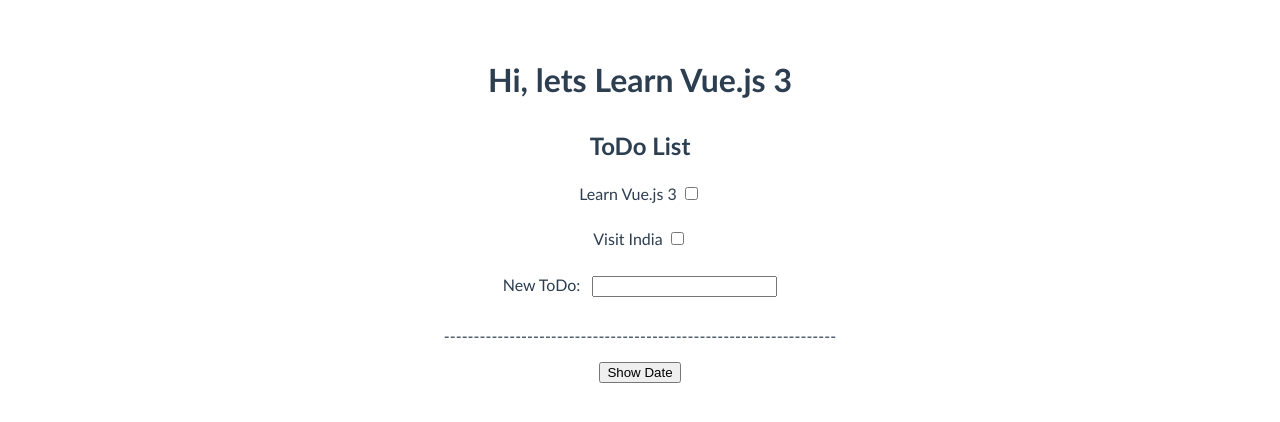
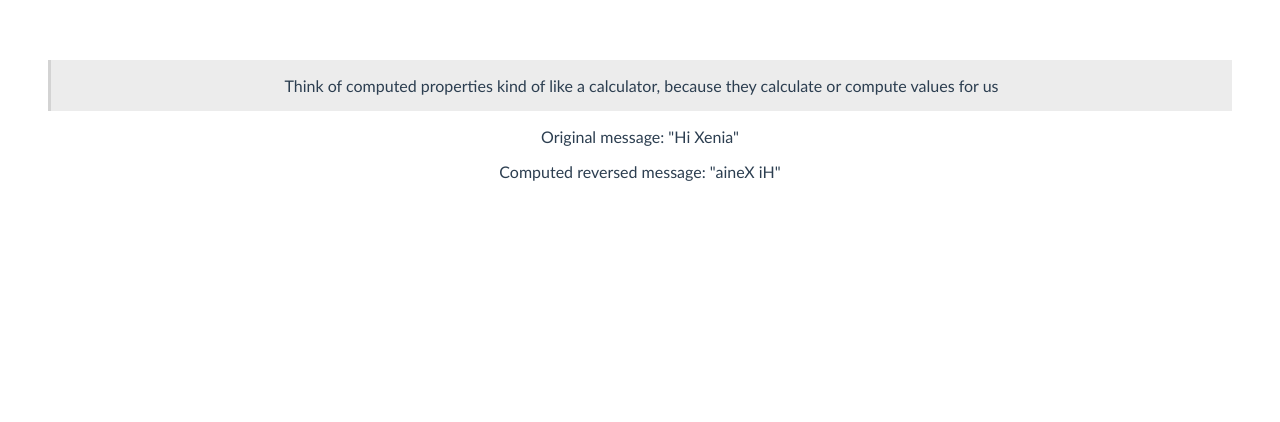
Before and after one commit to KsaniyaN/vue-playground, a Vue app: page / in a window 1280 px wide. Shown: the top 422 px of the page. Built offline with nearby package versions, Linux system fonts and the light colour scheme.

Commit message:
HeroesList, Computed components, tidying up

```diff
--- /dev/null
+++ b/jsconfig.json
@@ -0,0 +1,5 @@
+{
+    "include": [
+      "./src/**/*"
+    ]
+}
--- a/src/App.vue
+++ b/src/App.vue
@@ -1,27 +1,33 @@
 <template>
     <!-- <Nav /> -->
-    <TodoApp />
-    <Parent />
+    <!-- <TodoApp />
+    <Parent /> -->
+    <!-- <HeroesList /> -->
+    <Computed />
 </template>
 
 <script>
 import Nav from "./components/Nav.vue";
+import TodoApp from "./components/TodoApp.vue";
 import Parent from "./components/Parent.vue";
-import TodoApp from './components/TodoApp.vue';
+import HeroesList from "./components/HeroesList.vue";
+import Computed from "./components/Computed.vue";
 
 export default {
     name: "App",
     components: {
         Nav,
         TodoApp,
-        Parent
-    }
-}
+        Parent,
+        HeroesList,
+        Computed,
+    },
+};
 </script>
 
 <style>
 #app {
-    font-family: 'Trebuchet MS', Helvetica, Arial, sans-serif;
+    font-family: "Trebuchet MS", Helvetica, Arial, sans-serif;
     text-align: center;
     color: #2c3e50;
     margin-top: 60px;
--- /dev/null
+++ b/src/components/Computed.vue
@@ -0,0 +1,39 @@
+<!-- https://vuejs.org/v2/guide/computed.html#Computed-Properties -->
+<!-- https://www.vuemastery.com/courses/intro-to-vue-3/computed-properties-vue3/ -->
+
+<template>
+    <blockquote>
+        Think of computed properties kind of like a calculator, because they
+        calculate or compute values for us
+    </blockquote>
+    <div>
+        <p>Original message: "{{ message }}"</p>
+        <p>Computed reversed message: "{{ reversedMessage }}"</p>
+    </div>
+</template>
+
+<script>
+export default {
+    name: "Computed",
+
+    data() {
+        return {
+            message: "Hi Xenia",
+        };
+    },
+
+    computed: {
+        reversedMessage: function () {
+            return this.message.split("").reverse().join("");
+        },
+    },
+};
+</script>
+
+<style scoped>
+    blockquote {
+        background-color: rgb(236, 236, 236);
+        border-left: 3px lightgrey solid;
+        padding: 1em;
+    }
+</style>
--- /dev/null
+++ b/src/components/HeroesList.vue
@@ -0,0 +1,90 @@
+<!-- https://css-tricks.com/methods-computed-and-watchers-in-vue-js/ -->
+<template>
+    <p>------------------------------------------------------------------</p>
+    <label>Check console: </label>
+    <input type="number" v-model.number="counter" min="0" max="10" />
+    <p>------------------------------------------------------------------</p>
+
+    <div class="heroes">
+        <div class="container">
+            <h1>Heroes</h1>
+
+            <label for="filtername">Find your hero:</label>
+            <input v-model="findName" id="filtername" type="text" />
+
+            <ul>
+                <li v-for="name in filteredNames" :key="name.id">
+                    {{ name }}
+                </li>
+            </ul>
+        </div>
+    </div>
+</template>
+
+<script>
+export default {
+    name: "HeroesList",
+
+    data() {
+        return {
+            findName: "",
+            names: [
+                "Xenia N",
+                "Milena V",
+                "Martin V",
+                "Alex Va",
+                "Olga N",
+                "Olga B",
+                "Mariia Gu",
+            ],
+            counter: 0
+        };
+    },
+
+    computed: {
+        filteredNames() {
+            let filter = new RegExp(this.findName, "i");
+            return this.names.filter((el) => el.match(filter));
+        },
+    },
+
+    watch: {
+        counter() {
+            console.log("The counter has changed!");
+        },
+    },
+};
+</script>
+
+<style scoped>
+.heroes {
+    display: flex;
+    justify-content: center;
+    background: rgb(131, 58, 180);
+    background: linear-gradient(
+        45deg,
+        rgba(131, 58, 180, 1) 0%,
+        rgba(253, 29, 29, 1) 50%,
+        rgba(252, 176, 69, 1) 100%
+    );
+    line-height: 1.4;
+    color: #2c0938;
+    padding: 1em 1em 0.15em;
+}
+
+.container {
+    background: #fff;
+    border-radius: 5px;
+    opacity: 0.95;
+    padding: 1em;
+    width: 270px;
+}
+
+ul {
+    padding-left: 0;
+}
+
+li {
+    list-style-type: none;
+}
+</style>
--- a/src/components/Parent.vue
+++ b/src/components/Parent.vue
@@ -3,6 +3,7 @@
         <!-- Parent
         <Child /> -->
         <p>------------------------------------------------------------------</p>
+        <!-- <button @click="message = Date()">Show Date</button> -->
         <button @click="getDate">Show Date</button>
         <p>{{ message }}</p>
     </div>
--- a/src/components/ToDoApp.vue
+++ b/src/components/ToDoApp.vue
@@ -2,22 +2,15 @@
     <div>
         <h1>Hi, lets Learn Vue.js 3</h1>
         <h2>ToDo List</h2>
-        <div
-            v-for="todo in todos"
-            :key="todo.id"
-            data-test="todo"
+        <div v-for="todo in todos" :key="todo.id"
             :class="[todo.completed ? 'completed' : '']"
-        >
+            data-test="todo">
             {{ todo.text }}
-            <input
-                type="checkbox"
-                v-model="todo.completed"
-                data-test="todo-checkbox"
-            />
+            <input type="checkbox" v-model="todo.completed" data-test="todo-checkbox" />
         </div>
 
         <form data-test="form" @submit.prevent="createTodo">
-            <label>New ToDo:</label>
+            <label>New ToDo: </label>
             <input data-test="new-todo" v-model="newTodo" />
         </form>
     </div>
@@ -62,8 +55,4 @@
 .completed {
     text-decoration: line-through;
 }
-
-form label {
-    margin-right: 0.75em;
-}
 </style>
```
